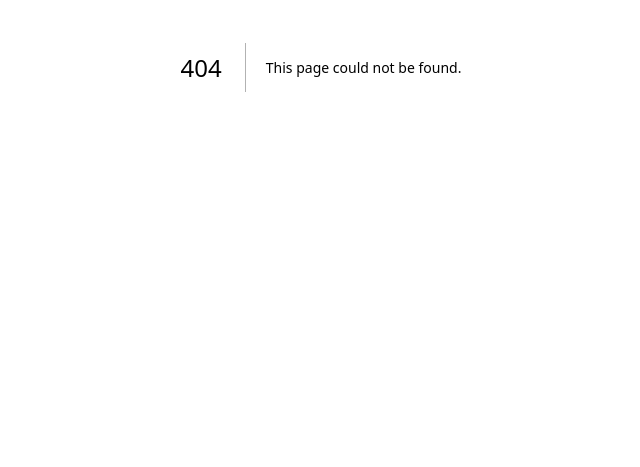
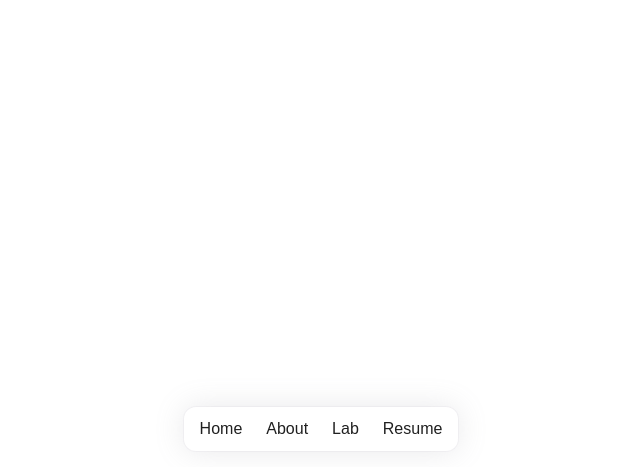
Before and after one commit to Ayusht0mar/components, a Next.js app: page /navbar5 in a window 1280 px wide. Before the commit this address had no page. Shown: the part 333-800 px from the top of the page, without its empty margins (319-959 px from the left). Built offline with nearby package versions, Linux system fonts and the light colour scheme.

Commit message:
Navbar component created

```diff
--- /dev/null
+++ b/src/app/(components)/navbar5/page.tsx
@@ -0,0 +1,69 @@
+"use client"
+import {motion} from "framer-motion";
+import { usePathname } from "next/navigation";
+import { useState } from "react";
+
+let tabs = [
+    {
+        id: "/me",
+        label: "Home",
+        content: (
+            <div>This is World</div>
+        )
+    },
+    {
+        id: "/me/about",
+        label: "About",
+        content: (
+            <div>This is New York</div>
+        )
+    },
+    {
+        id: "lab",
+        label: "Lab",
+        content: (
+            <div>This is Business</div>
+        )
+     },
+    {
+        id: "/",
+        label: "Resume",
+        content: (
+            <div>This is Arts</div>
+        )
+    }
+]
+
+const Navbar = () => {
+
+    const pathname = usePathname()
+
+    return (
+        <div className="bg-whiteadmin fixed inset-x-0 bottom-0 z-20 mx-auto mb-4 flex px-6">
+            <div className=" relative p-1 mx-auto flex h-full items-center overflow-y-scroll rounded-[12px] shadow-[rgba(142,140,152,0.2)_0px_0px_30px,rgba(219,216,224,0.2)_0px_0px_0px_1px] sm:overflow-y-visible">
+            {tabs.map((tab) => (
+                    <button
+                        key={tab.id}
+                        className={`${
+                            pathname === tab.id ? "" : "hover:opacity-50"
+                        } relative px-3 py-1.5 text-sm md:text-base text-[#202020] font-medium  outline-2 outline-sky-400 focus-visible:outline`}
+                    >
+                        {pathname === tab.id && (
+                            <motion.div
+                                layoutId="active"
+                                className="absolute inset-0 bg-[#f0f0f0]"
+                                style={{
+                                    borderRadius: 8,
+                                }}
+                                transition={{type: "spring", duration: 0.6}}
+                            />
+                        )}
+                        <a className="relative z-50" href={tab.id}>{tab.label}</a>
+                    </button>
+                ))}
+            </div>
+        </div>
+    );
+}
+
+export default Navbar;
```
